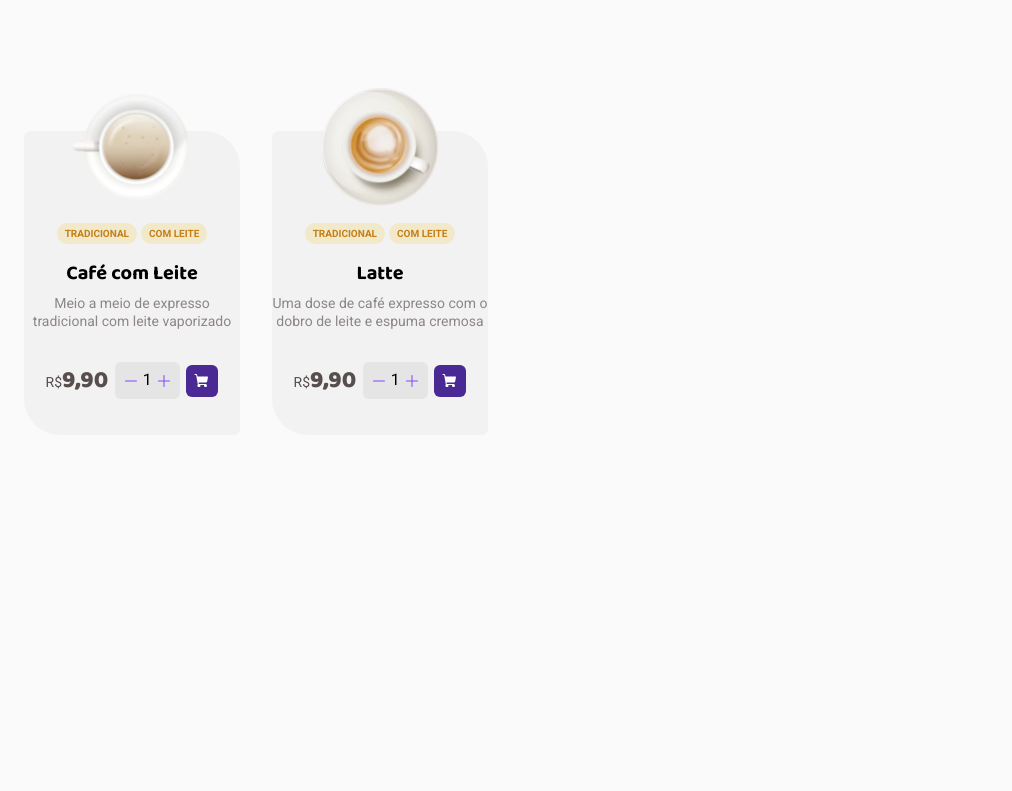
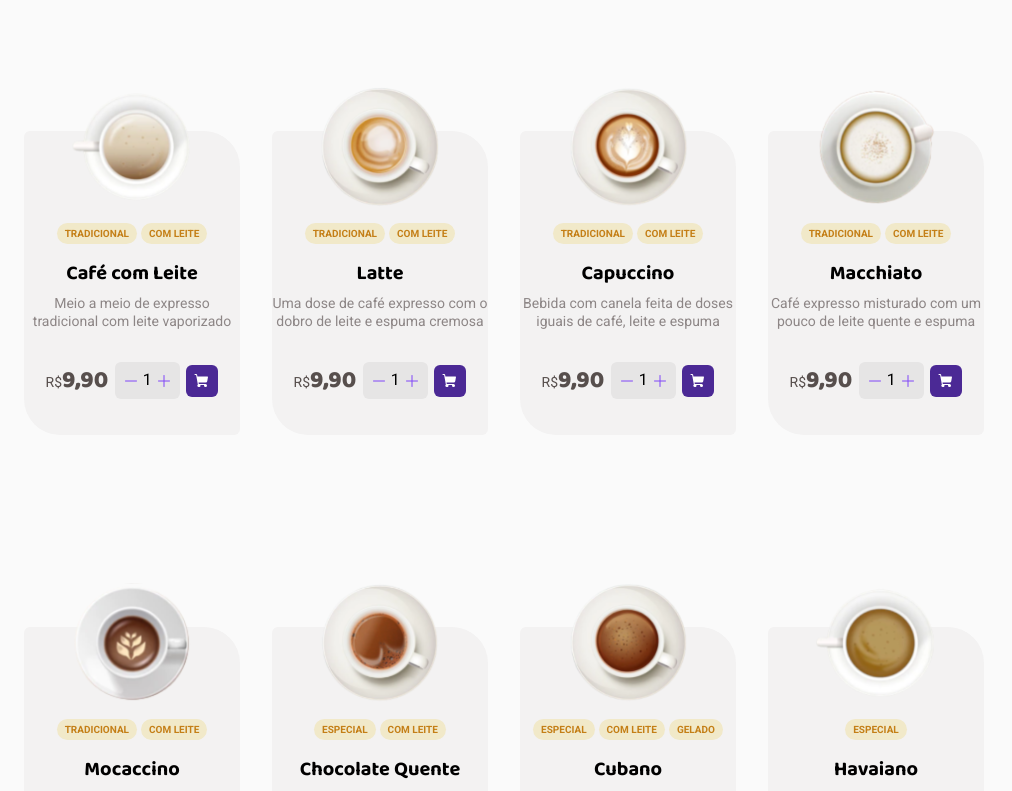
Before and after one commit to Gabriel-Sousa/coffee-delivery, a React (Vite) app: page / in a window 1280 px wide. Shown: the part 1160-1951 px from the top of the page, without its empty margins (56-1068 px from the left). Before the commit the page ends 1755 px from the top, so only its background shows below. Built offline with nearby package versions, Linux system fonts and the light colour scheme; data requests are answered from the project's data file.

Commit message:
add new coffee

```diff
--- a/db.json
+++ b/db.json
@@ -15,6 +15,27 @@
      "type" : ["tradicional","com leite"],"price": 9.90, "stock": 10,"imgUrl": "./src/assets/coffee/cafe_com_leite.svg"},
 
      {"id": 6, "title": "Latte", "subtitle": "Uma dose de café expresso com o dobro de leite e espuma cremosa",
-     "type" : ["tradicional","com leite"], "price": 9.90, "stock": 3,"imgUrl": "./src/assets/coffee/latte.svg"}
+     "type" : ["tradicional","com leite"], "price": 9.90, "stock": 3,"imgUrl": "./src/assets/coffee/latte.svg"},
+
+     {"id": 7, "title": "Capuccino", "subtitle": "Bebida com canela feita de doses iguais de café, leite e espuma",
+     "type" : ["tradicional","com leite"], "price": 9.90, "stock": 10,"imgUrl": "./src/assets/coffee/capuccino.svg"},
+
+     {"id": 8, "title": "Macchiato", "subtitle": "Café expresso misturado com um pouco de leite quente e espuma",
+     "type" : ["tradicional","com leite"], "price": 9.90, "stock": 4,"imgUrl": "./src/assets/coffee/macchiato.svg"},
+     {"id": 9, "title": "Mocaccino", "subtitle": "Café expresso com calda de chocolate, pouco leite e espuma",
+     "type" : ["tradicional","com leite"], "price": 9.90, "stock": 2,"imgUrl": "./src/assets/coffee/mochaccino.svg"},
+     {"id": 10, "title": "Chocolate Quente", "subtitle": "Bebida feita com chocolate dissolvido no leite quente e café",
+     "type" : ["especial","com leite"], "price": 9.90, "stock": 1,"imgUrl": "./src/assets/coffee/chocolate_quente.svg"},
+     {"id": 11, "title": "Cubano", "subtitle": "Drink gelado de café expresso com rum, creme de leite e hortelã",
+     "type" : ["especial","com leite", "gelado"], "price": 9.90, "stock": 6,"imgUrl": "./src/assets/coffee/cubano.svg"},
+     {"id": 12, "title": "Havaiano", "subtitle": "Bebida adocicada preparada com café e leite de coco",
+     "type" : ["especial"], "price": 9.90, "stock": 12,"imgUrl": "./src/assets/coffee/havaiano.svg"},
+
+     {"id": 13, "title": "Árabe", "subtitle": "Bebida preparada com grãos de café árabe e especiarias",
+     "type" : ["especial"], "price": 9.90, "stock": 9,"imgUrl": "./src/assets/coffee/arabe.svg"},
+
+     {"id": 14, "title": "Irlandês", "subtitle": "Bebida a base de café, uísque irlandês, açúcar e chantilly",
+     "type" : ["especial","alcoólico"], "price": 9.90, "stock": 8,"imgUrl": "./src/assets/coffee/irlandes.svg"}
+
     ]
 }
--- a/src/pages/Home/index.tsx
+++ b/src/pages/Home/index.tsx
@@ -22,7 +22,7 @@ export function Home() {
     fetch('http://localhost:3333/coffee')
       .then((response) => response.json())
       .then((responseData) => setCoffees(responseData))
-  }, [coffees])
+  }, [])
 
   return (
     <>
```
